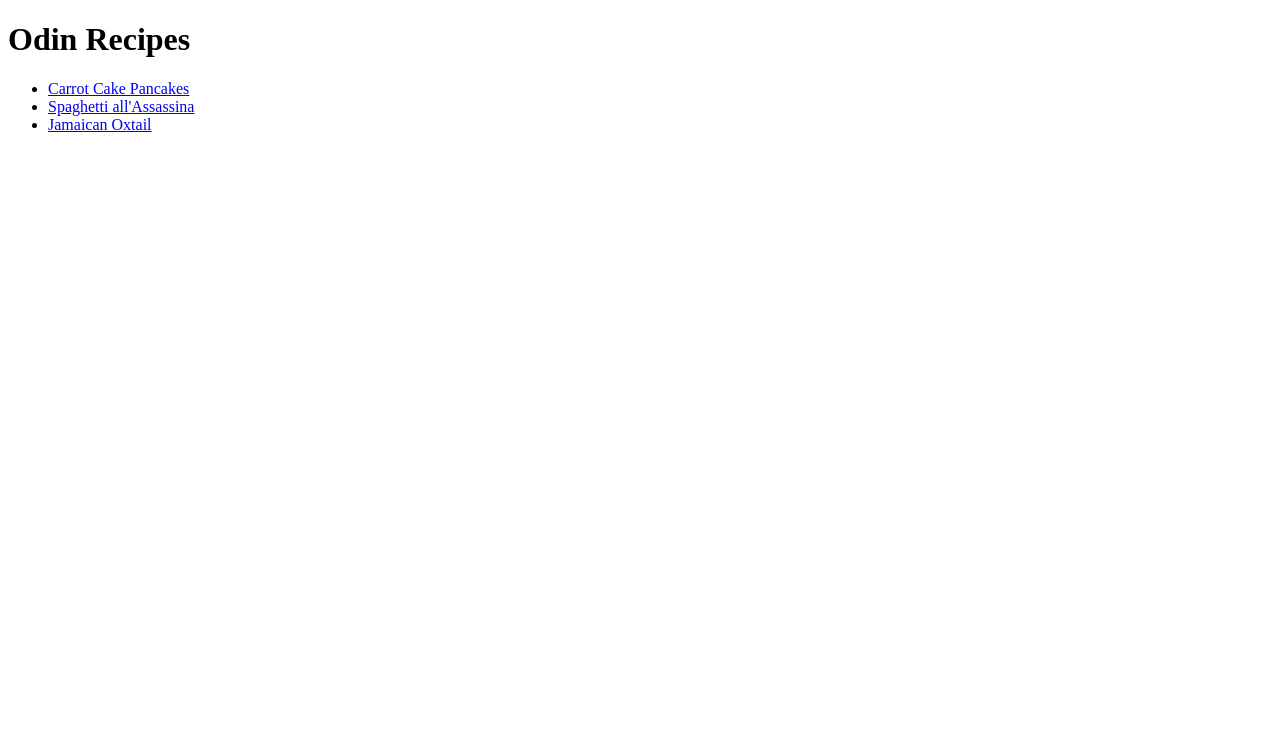
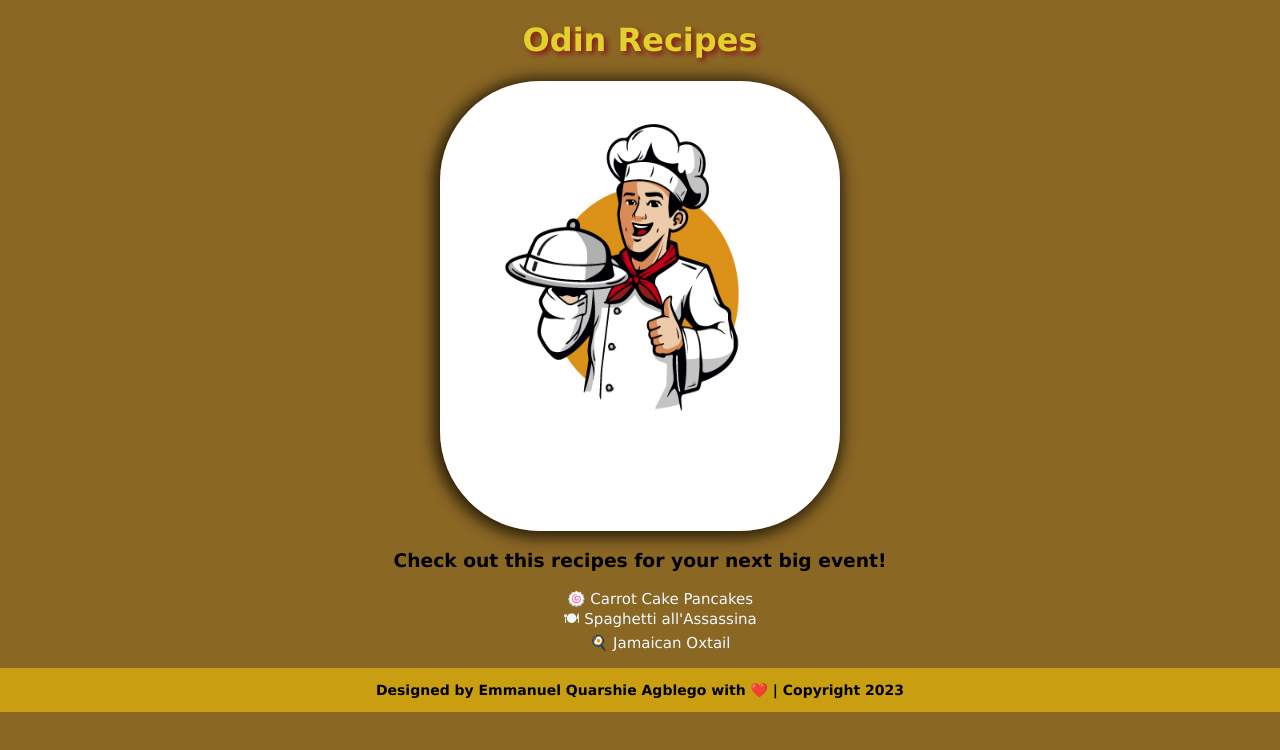
Before and after one commit to Emmanuel-Q/Odin-recipes, a plain HTML site: page index.html in a window 1280 px wide. Drawn offline with Linux system fonts and the light colour scheme.

Commit message:
add css file and style the index page

```diff
--- a/index.html
+++ b/index.html
@@ -4,14 +4,29 @@
     <meta charset="UTF-8">
     <meta http-equiv="X-UA-Compatible" content="IE=edge">
     <meta name="viewport" content="width=device-width, initial-scale=1.0">
+    <link rel="stylesheet" href="style.css">
     <title>The Odin Recipes</title>
 </head>
 <body>
-    <h1>Odin Recipes</h1>
-    <ul>
-        <li><a href="recipes/pancakes.html">Carrot Cake Pancakes</a></li>
-        <li><a href="recipes/spaghetti.html">Spaghetti all'Assassina</a></li>
-        <li><a href="recipes/oixtail.html">Jamaican Oxtail</a></li>
-    </ul>
+    <div class="container">
+        <div class="header">
+            <h1>Odin Recipes</h1>
+            <div class="logo">
+                <img src="./img/chef.jpg" alt="Chef logo" width="400px" height="450px">
+            </div>
+            <h3>Check out this recipes for your next big event!</h3>
+            <div class="nav">
+                <ul>
+                    <li><a href="recipes/pancakes.html">🍥 Carrot Cake Pancakes</a></li>
+                    <li><a href="recipes/spaghetti.html">🍽 Spaghetti all'Assassina</a></li>
+                    <li><a href="recipes/oixtail.html">🍳 Jamaican Oxtail</a></li>
+                </ul>
+            </div>
+        </div>
+        <div class="footer">
+            <p>Designed by Emmanuel Quarshie Agblego with ❤️ | Copyright 2023</p>
+        </div>
+    </div>
+
 </body>
 </html>
--- /dev/null
+++ b/style.css
@@ -0,0 +1,54 @@
+body {
+    font-family: Verdana, Geneva, Tahoma, sans-serif;
+    margin: 0;
+    padding: 0;
+    background: rgb(139, 103, 36);
+}
+
+.logo {
+    display: flex;
+    flex-direction: column;
+    justify-content: center;
+    align-items: center;
+}
+
+.nav ul{
+    list-style-type: none;
+    text-align: center;
+}
+
+a {
+    text-decoration: none;
+    color: aliceblue;
+    font-size: 15px;
+}
+
+.header h1 {
+    text-align: center;
+    color: #e2d02b;
+    text-shadow: 3px 3px 5px rgba(134,26,26,1);
+}
+
+.container {
+    display: grid;
+    grid-template-columns: 1fr ;
+}
+
+.container .logo img{
+    border-radius: 100px;
+    box-shadow: -2px 2px 16px 4px rgba(0,0,0,0.75);
+    -webkit-box-shadow: -2px 2px 16px 4px rgba(0,0,0,0.75);
+    -moz-box-shadow: -2px 2px 16px 4px rgba(0,0,0,0.75);
+}
+
+h3 {
+    text-align: center;
+}
+
+.footer {
+    background-color: rgba(255, 208, 0, 0.533);
+    text-align: center;
+    font-size: 14px;
+    font-weight: bold;
+font-family: 'Lucida Sans', 'Lucida Sans Regular', 'Lucida Grande', 'Lucida Sans Unicode', Geneva, Verdana, sans-serif;
+}
```
Also changed, not shown: img/chef.jpg (added).
